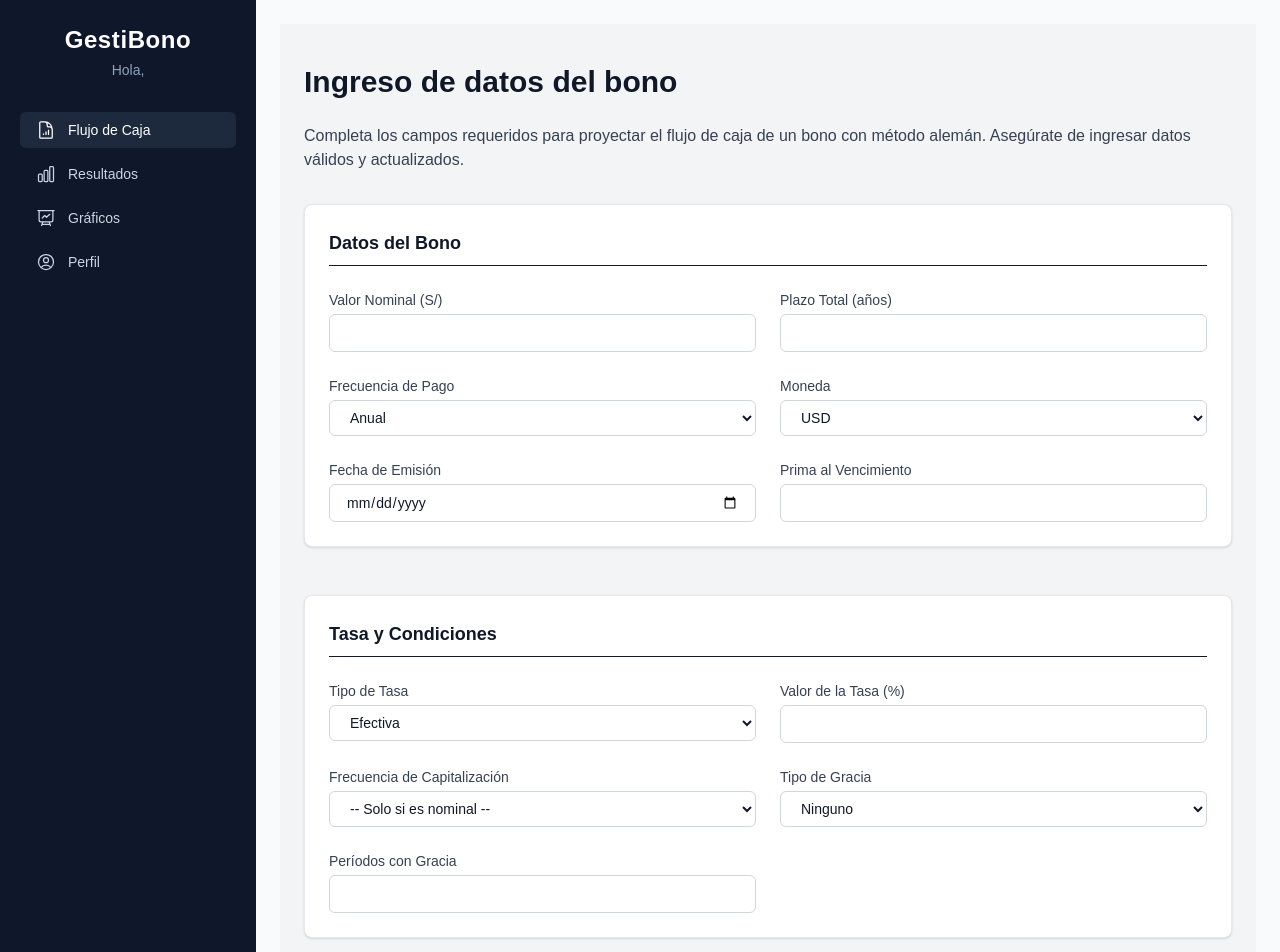
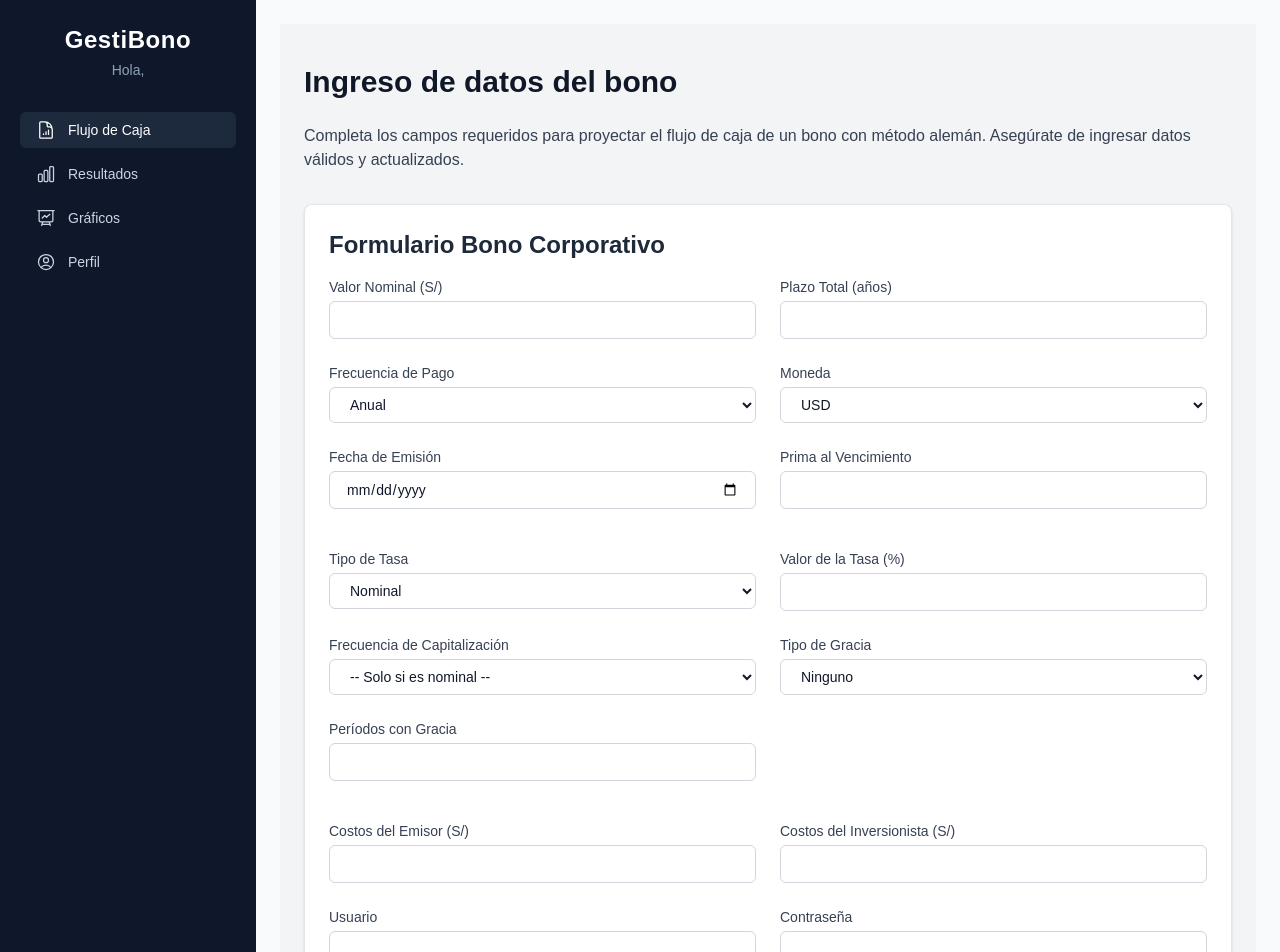
Before and after one commit to yorusaurio/gestibono-frontend, a Next.js app: page /dashboard/flujo in a window 1280 px wide. Shown: the top 952 px of the page. Built offline with nearby package versions, Linux system fonts and the light colour scheme.

Commit message:
feat: Add react-hook-form for form handling and validation in FormularioBono and PerfilPage components; create new FormularioBono2 component

```diff
--- a/package.json
+++ b/package.json
@@ -13,6 +13,7 @@
     "next": "15.3.1",
     "react": "^19.0.0",
     "react-dom": "^19.0.0",
+    "react-hook-form": "^7.56.3",
     "recharts": "^2.15.3"
   },
   "devDependencies": {
--- a/src/app/dashboard/flujo/page.js
+++ b/src/app/dashboard/flujo/page.js
@@ -2,6 +2,8 @@
 'use client'
 
 import FormularioBono from '@/components/FormularioBono'
+import FormularioBono2 from '@/components/FormularioBono2'
+
 
 export default function FlujoPage() {
   return (
--- a/src/app/dashboard/perfil/page.js
+++ b/src/app/dashboard/perfil/page.js
@@ -1,6 +1,7 @@
 'use client'
 
-import { useEffect, useState } from 'react'
+import { useEffect } from 'react'
+import { useForm } from 'react-hook-form'
 import {
   UserIcon,
   KeyIcon,
@@ -12,7 +13,15 @@ import {
 } from '@heroicons/react/24/outline'
 
 export default function PerfilPage() {
-  const [datos, setDatos] = useState({
+  const {
+    register,
+    handleSubmit,
+    setValue,
+    watch,
+    reset,
+    formState: { errors, isDirty, isSubmitSuccessful }
+  } = useForm({
+    defaultValues: {
       nombres: '',
       apellidos: '',
       dni: '',
@@ -24,51 +33,39 @@ export default function PerfilPage() {
       correo: '',
       telefono: '',
       direccion: ''
+    }
   })
 
-  const [original, setOriginal] = useState(null)
-  const [actualizado, setActualizado] = useState(false)
+  useEffect(() => {
+    const stored = sessionStorage.getItem('user')
+    if (stored) {
+      const parsed = JSON.parse(stored)
+      reset(parsed) // Inicializa los valores
+    }
+  }, [reset])
 
-  useEffect(() => {
-    const user = sessionStorage.getItem('user')
-    if (user) {
-      const parsed = JSON.parse(user)
-      setDatos(parsed)
-      setOriginal(parsed)
+  const onSubmit = (data) => {
+    sessionStorage.setItem('user', JSON.stringify(data))
   }
-  }, [])
-
-  const handleChange = (e) => {
-    const { name, value } = e.target
-    setDatos({ ...datos, [name]: value })
-    setActualizado(false)
-  }
-
-  const handleSubmit = (e) => {
-    e.preventDefault()
-    sessionStorage.setItem('user', JSON.stringify(datos))
-    setActualizado(true)
-  }
-
-  const sinCambios = JSON.stringify(datos) === JSON.stringify(original)
 
   const inputClass =
     'w-full border border-gray-300 pl-10 pr-3 py-2 rounded-md text-sm text-black focus:outline-none focus:ring-2 focus:ring-blue-500'
   const labelClass = 'block text-sm font-medium text-gray-800 mb-1'
 
-  const Field = ({ label, name, placeholder, icon: Icon, type = 'text', ...rest }) => (
+  const Field = ({ label, name, placeholder, icon: Icon, type = 'text', rules = {}, ...rest }) => (
     <div className="relative">
       <label className={labelClass}>{label}</label>
       <Icon className="h-5 w-5 text-gray-400 absolute left-3 top-9" />
       <input
         type={type}
-        name={name}
-        value={datos[name]}
-        onChange={handleChange}
         placeholder={placeholder}
-        className={inputClass}
+        className={`${inputClass} ${errors[name] ? 'border-red-500' : 'border-gray-300'}`}
+        {...register(name, rules)}
         {...rest}
       />
+      {errors[name] && (
+        <p className="text-red-600 text-xs mt-1">{errors[name]?.message}</p>
+      )}
     </div>
   )
 
@@ -81,24 +78,34 @@ export default function PerfilPage() {
           <p className="text-sm text-gray-600">Puedes modificar los datos registrados de tu tienda</p>
         </div>
 
-        {actualizado && (
+        {isSubmitSuccessful && (
           <div className="p-4 bg-green-100 text-green-800 text-sm rounded border border-green-200">
             ✅ Cambios guardados correctamente.
           </div>
         )}
 
-        <form onSubmit={handleSubmit} className="space-y-10">
+        <form onSubmit={handleSubmit(onSubmit)} className="space-y-10">
           {/* DATOS PERSONALES */}
           <section>
             <h3 className="text-lg font-semibold text-gray-700 mb-4">Datos del Representante</h3>
             <div className="grid grid-cols-1 md:grid-cols-3 gap-6">
-              <Field label="Nombres" name="nombres" placeholder="Juan Carlos" icon={UserIcon} />
-              <Field label="Apellidos" name="apellidos" placeholder="Rivera López" icon={UserIcon} />
-              <Field label="DNI" name="dni" placeholder="12345678" icon={IdentificationIcon} inputMode="numeric" maxLength={8} pattern="\d{8}" />
-              <Field label="Correo" name="correo" placeholder="correo@empresa.com" type="email" icon={EnvelopeIcon} />
-              <Field label="Teléfono" name="telefono" placeholder="987654321" icon={PhoneIcon} inputMode="numeric" maxLength={9} />
-              <Field label="Usuario" name="usuario" placeholder="usuario123" icon={UserIcon} />
-              <Field label="Contraseña" name="clave" placeholder="••••••••" type="password" icon={KeyIcon} />
+              <Field label="Nombres" name="nombres" placeholder="Juan Carlos" icon={UserIcon} rules={{ required: 'Campo requerido' }} />
+              <Field label="Apellidos" name="apellidos" placeholder="Rivera López" icon={UserIcon} rules={{ required: 'Campo requerido' }} />
+              <Field label="DNI" name="dni" placeholder="12345678" icon={IdentificationIcon} inputMode="numeric" maxLength={8} pattern="\d{8}" rules={{
+                required: 'Campo requerido',
+                minLength: { value: 8, message: 'Debe tener 8 dígitos' },
+                maxLength: { value: 8, message: 'Debe tener 8 dígitos' }
+              }} />
+              <Field label="Correo" name="correo" placeholder="correo@empresa.com" type="email" icon={EnvelopeIcon} rules={{
+                required: 'Campo requerido',
+                pattern: { value: /^[^\s@]+@[^\s@]+\.[^\s@]+$/, message: 'Correo inválido' }
+              }} />
+              <Field label="Teléfono" name="telefono" placeholder="987654321" icon={PhoneIcon} inputMode="numeric" maxLength={9} rules={{
+                required: 'Campo requerido',
+                minLength: { value: 7, message: 'Mínimo 7 dígitos' }
+              }} />
+              <Field label="Usuario" name="usuario" placeholder="usuario123" icon={UserIcon} rules={{ required: 'Campo requerido' }} />
+              <Field label="Contraseña" name="clave" type="password" placeholder="••••••••" icon={KeyIcon} rules={{ required: 'Campo requerido' }} />
             </div>
           </section>
 
@@ -106,19 +113,23 @@ export default function PerfilPage() {
           <section>
             <h3 className="text-lg font-semibold text-gray-700 mb-4">Datos de la Empresa</h3>
             <div className="grid grid-cols-1 md:grid-cols-3 gap-6">
-              <Field label="Nombre Comercial" name="tienda" placeholder="Tienda XYZ" icon={BuildingStorefrontIcon} />
-              <Field label="Razón Social" name="razon_social" placeholder="XYZ S.A.C." icon={UserIcon} />
-              <Field label="RUC" name="ruc" placeholder="20123456789" icon={IdentificationIcon} inputMode="numeric" maxLength={11} pattern="\d{11}" />
-              <Field label="Dirección" name="direccion" placeholder="Av. Principal 123" icon={MapPinIcon} />
+              <Field label="Nombre Comercial" name="tienda" placeholder="Tienda XYZ" icon={BuildingStorefrontIcon} rules={{ required: 'Campo requerido' }} />
+              <Field label="Razón Social" name="razon_social" placeholder="XYZ S.A.C." icon={UserIcon} rules={{ required: 'Campo requerido' }} />
+              <Field label="RUC" name="ruc" placeholder="20123456789" icon={IdentificationIcon} inputMode="numeric" maxLength={11} pattern="\d{11}" rules={{
+                required: 'Campo requerido',
+                minLength: { value: 11, message: 'Debe tener 11 dígitos' },
+                maxLength: { value: 11, message: 'Debe tener 11 dígitos' }
+              }} />
+              <Field label="Dirección" name="direccion" placeholder="Av. Principal 123" icon={MapPinIcon} rules={{ required: 'Campo requerido' }} />
             </div>
           </section>
 
           <div className="pt-4 border-t border-gray-200">
             <button
               type="submit"
-              disabled={sinCambios}
+              disabled={!isDirty}
               className={`w-full py-3 rounded text-white font-semibold text-lg transition ${
-                sinCambios ? 'bg-gray-400 cursor-not-allowed' : 'bg-blue-600 hover:bg-blue-700'
+                !isDirty ? 'bg-gray-400 cursor-not-allowed' : 'bg-blue-600 hover:bg-blue-700'
               }`}
             >
               Guardar Cambios
--- a/src/components/FormularioBono.jsx
+++ b/src/components/FormularioBono.jsx
@@ -1,185 +1,132 @@
 'use client'
 
-import { useState } from 'react'
+import { useForm } from 'react-hook-form'
 
 export default function FormularioBono() {
-  const [form, setForm] = useState({
-    valor_nominal: '',
-    plazo_total: '',
-    frecuencia_pago: '1',
-    tipo_tasa: 'Efectiva',
-    valor_tasa: '',
-    frecuencia_capitaliza: '',
-    moneda: 'USD',
-    tipo_gracia: 'Ninguno',
-    nro_periodos_gracia: '',
-    prima: '',
-    fecha_emision: '',
-    costos_emisor: '',
-    costos_inversionista: '',
-    usuario: '',
-    clave: '',
-    ruc_emisor: ''
-  })
+  const { register, handleSubmit, formState: { errors }, reset } = useForm()
 
-  const [errores, setErrores] = useState({})
-  const [exito, setExito] = useState(false)
-
-  const handleChange = (e) => {
-    const { name, value } = e.target
-    setForm({ ...form, [name]: value })
-    setErrores({ ...errores, [name]: '' })
-    setExito(false)
+  const onSubmit = (data) => {
+    console.log('✅ Formulario enviado:', data)
+    alert('Formulario enviado correctamente')
+    reset()
   }
 
-  const validate = () => {
-    const errores = {}
-    if (!form.valor_nominal) errores.valor_nominal = 'Campo obligatorio'
-    if (!form.plazo_total) errores.plazo_total = 'Campo obligatorio'
-    if (!form.valor_tasa) errores.valor_tasa = 'Campo obligatorio'
-    if (!form.fecha_emision) errores.fecha_emision = 'Fecha inválida'
-    if (!form.ruc_emisor || form.ruc_emisor.length !== 11) errores.ruc_emisor = 'Debe tener 11 dígitos'
-    return errores
-  }
+  const inputClass = (hasError) =>
+    `w-full px-4 py-2 border rounded-md text-sm text-gray-900 focus:outline-none focus:ring-2 ${
+      hasError ? 'border-red-500 ring-red-300' : 'border-gray-300 focus:ring-blue-500'
+    } transition`
 
-  const handleSubmit = (e) => {
-    e.preventDefault()
-    const valid = validate()
-    if (Object.keys(valid).length > 0) {
-      setErrores(valid)
-      return
-    }
-
-    console.log('Formulario válido:', form)
-    setExito(true)
-  }
-
-  const inputBase =
-    'w-full px-4 py-2 border rounded-md text-sm text-gray-900 focus:outline-none focus:ring-2 focus:ring-blue-500 transition'
-
-  const Field = ({ label, name, type = 'text', placeholder }) => (
-    <div>
-      <label className="block text-sm font-medium text-gray-700 mb-1">{label}</label>
-      <input
-        type={type}
-        name={name}
-        value={form[name]}
-        onChange={handleChange}
-        placeholder={placeholder}
-        className={`${inputBase} ${errores[name] ? 'border-red-500' : 'border-gray-300'}`}
-      />
-      {errores[name] && <p className="text-xs text-red-600 mt-1">{errores[name]}</p>}
-    </div>
-  )
-
-  const Select = ({ label, name, options }) => (
-    <div>
-      <label className="block text-sm font-medium text-gray-700 mb-1">{label}</label>
-      <select
-        name={name}
-        value={form[name]}
-        onChange={handleChange}
-        className={`${inputBase} ${errores[name] ? 'border-red-500' : 'border-gray-300'}`}
-      >
-        {options.map(([value, label]) => (
-          <option key={value} value={value}>{label}</option>
-        ))}
-      </select>
-    </div>
+  const Label = ({ children }) => (
+    <label className="block text-sm font-medium text-gray-700 mb-1">{children}</label>
   )
 
   return (
-    <form onSubmit={handleSubmit} className="space-y-12">
-      {/* SECCIÓN 1 */}
-      <section className="bg-white p-6 rounded-lg shadow border border-gray-200">
-        <h2 className="text-lg font-semibold text-gray-900 mb-6 border-b pb-2">Datos del Bono</h2>
-        <div className="grid grid-cols-1 sm:grid-cols-2 gap-6">
-          <Field label="Valor Nominal (S/)" name="valor_nominal" type="number" />
-          <Field label="Plazo Total (años)" name="plazo_total" type="number" />
-          <Select
-            label="Frecuencia de Pago"
-            name="frecuencia_pago"
-            options={[
-              ['1', 'Anual'],
-              ['2', 'Semestral'],
-              ['4', 'Trimestral'],
-              ['12', 'Mensual']
-            ]}
-          />
-          <Select
-            label="Moneda"
-            name="moneda"
-            options={[
-              ['USD', 'USD'],
-              ['PEN', 'PEN'],
-              ['EUR', 'EUR']
-            ]}
-          />
-          <Field label="Fecha de Emisión" name="fecha_emision" type="date" />
-          <Field label="Prima al Vencimiento" name="prima" type="number" />
+    <form onSubmit={handleSubmit(onSubmit)} className="space-y-10 bg-white p-6 rounded-lg shadow border border-gray-200">
+      <h2 className="text-2xl font-bold text-gray-800 mb-4">Formulario Bono Corporativo</h2>
+
+      {/* DATOS GENERALES */}
+      <section className="grid grid-cols-1 sm:grid-cols-2 gap-6">
+        <div>
+          <Label>Valor Nominal (S/)</Label>
+          <input type="number" {...register('valor_nominal', { required: true })} className={inputClass(errors.valor_nominal)} />
+        </div>
+        <div>
+          <Label>Plazo Total (años)</Label>
+          <input type="number" {...register('plazo_total', { required: true })} className={inputClass(errors.plazo_total)} />
+        </div>
+        <div>
+          <Label>Frecuencia de Pago</Label>
+          <select {...register('frecuencia_pago')} className={inputClass(false)}>
+            <option value="1">Anual</option>
+            <option value="2">Semestral</option>
+            <option value="4">Trimestral</option>
+            <option value="12">Mensual</option>
+          </select>
+        </div>
+        <div>
+          <Label>Moneda</Label>
+          <select {...register('moneda')} className={inputClass(false)}>
+            <option value="USD">USD</option>
+            <option value="PEN">PEN</option>
+            <option value="EUR">EUR</option>
+          </select>
+        </div>
+        <div>
+          <Label>Fecha de Emisión</Label>
+          <input type="date" {...register('fecha_emision', { required: true })} className={inputClass(errors.fecha_emision)} />
+        </div>
+        <div>
+          <Label>Prima al Vencimiento</Label>
+          <input type="number" {...register('prima')} className={inputClass(false)} />
         </div>
       </section>
 
-      {/* SECCIÓN 2 */}
-      <section className="bg-white p-6 rounded-lg shadow border border-gray-200">
-        <h2 className="text-lg font-semibold text-gray-900 mb-6 border-b pb-2">Tasa y Condiciones</h2>
-        <div className="grid grid-cols-1 sm:grid-cols-2 gap-6">
-          <Select
-            label="Tipo de Tasa"
-            name="tipo_tasa"
-            options={[
-              ['Nominal', 'Nominal'],
-              ['Efectiva', 'Efectiva']
-            ]}
-          />
-          <Field label="Valor de la Tasa (%)" name="valor_tasa" type="number" />
-          <Select
-            label="Frecuencia de Capitalización"
-            name="frecuencia_capitaliza"
-            options={[
-              ['', '-- Solo si es nominal --'],
-              ['1', 'Anual'],
-              ['2', 'Semestral'],
-              ['4', 'Trimestral'],
-              ['12', 'Mensual']
-            ]}
-          />
-          <Select
-            label="Tipo de Gracia"
-            name="tipo_gracia"
-            options={[
-              ['Ninguno', 'Ninguno'],
-              ['Total', 'Total'],
-              ['Parcial', 'Parcial']
-            ]}
-          />
-          <Field label="Períodos con Gracia" name="nro_periodos_gracia" type="number" />
+      {/* TASA Y GRACIA */}
+      <section className="grid grid-cols-1 sm:grid-cols-2 gap-6">
+        <div>
+          <Label>Tipo de Tasa</Label>
+          <select {...register('tipo_tasa')} className={inputClass(false)}>
+            <option value="Nominal">Nominal</option>
+            <option value="Efectiva">Efectiva</option>
+          </select>
+        </div>
+        <div>
+          <Label>Valor de la Tasa (%)</Label>
+          <input type="number" {...register('valor_tasa', { required: true })} className={inputClass(errors.valor_tasa)} />
+        </div>
+        <div>
+          <Label>Frecuencia de Capitalización</Label>
+          <select {...register('frecuencia_capitaliza')} className={inputClass(false)}>
+            <option value="">-- Solo si es nominal --</option>
+            <option value="1">Anual</option>
+            <option value="2">Semestral</option>
+            <option value="4">Trimestral</option>
+            <option value="12">Mensual</option>
+          </select>
+        </div>
+        <div>
+          <Label>Tipo de Gracia</Label>
+          <select {...register('tipo_gracia')} className={inputClass(false)}>
+            <option value="Ninguno">Ninguno</option>
+            <option value="Total">Total</option>
+            <option value="Parcial">Parcial</option>
+          </select>
+        </div>
+        <div>
+          <Label>Períodos con Gracia</Label>
+          <input type="number" {...register('nro_periodos_gracia')} className={inputClass(false)} />
         </div>
       </section>
 
-      {/* SECCIÓN 3 */}
-      <section className="bg-white p-6 rounded-lg shadow border border-gray-200">
-        <h2 className="text-lg font-semibold text-gray-900 mb-6 border-b pb-2">Costos y Usuario</h2>
-        <div className="grid grid-cols-1 sm:grid-cols-2 gap-6">
-          <Field label="Costos del Emisor (S/)" name="costos_emisor" type="number" />
-          <Field label="Costos del Inversionista (S/)" name="costos_inversionista" type="number" />
-          <Field label="Usuario" name="usuario" />
-          <Field label="Contraseña" name="clave" type="password" />
-          <Field label="RUC del Emisor" name="ruc_emisor" />
+      {/* COSTOS Y DATOS DE USUARIO */}
+      <section className="grid grid-cols-1 sm:grid-cols-2 gap-6">
+        <div>
+          <Label>Costos del Emisor (S/)</Label>
+          <input type="number" {...register('costos_emisor')} className={inputClass(false)} />
+        </div>
+        <div>
+          <Label>Costos del Inversionista (S/)</Label>
+          <input type="number" {...register('costos_inversionista')} className={inputClass(false)} />
+        </div>
+        <div>
+          <Label>Usuario</Label>
+          <input type="text" {...register('usuario')} className={inputClass(false)} />
+        </div>
+        <div>
+          <Label>Contraseña</Label>
+          <input type="password" {...register('clave')} className={inputClass(false)} />
+        </div>
+        <div>
+          <Label>RUC del Emisor</Label>
+          <input type="text" {...register('ruc_emisor', { required: true, minLength: 11, maxLength: 11 })} className={inputClass(errors.ruc_emisor)} />
         </div>
       </section>
 
-      {/* Botón */}
+      {/* BOTÓN */}
       <div className="text-right">
-        <button
-          type="submit"
-          className="bg-blue-600 hover:bg-blue-700 text-white font-medium px-6 py-2 rounded-md transition"
-        >
+        <button type="submit" className="bg-blue-600 hover:bg-blue-700 text-white font-semibold px-6 py-2 rounded-md transition">
           Calcular Flujo
         </button>
-        {exito && (
-          <p className="text-green-600 text-sm mt-2">Datos enviados correctamente ✅</p>
-        )}
       </div>
     </form>
   )
--- /dev/null
+++ b/src/components/FormularioBono2.jsx
@@ -0,0 +1,60 @@
+'use client'
+
+import { useState } from 'react'
+
+export default function FormularioBono2() {
+  const [form, setForm] = useState({
+    valor_nominal: '',
+    nombre: ''
+  })
+
+  const handleChange = (e) => {
+    const { name, value } = e.target
+    console.log(`[Cambio en ${name}]:`, value)
+    setForm((prev) => ({ ...prev, [name]: value }))
+  }
+
+  const handleSubmit = (e) => {
+    e.preventDefault()
+    console.log('Formulario de prueba enviado:', form)
+  }
+
+  return (
+    <form onSubmit={handleSubmit} className="bg-white p-6 rounded shadow max-w-md mx-auto space-y-4">
+      <h2 className="text-xl font-bold text-gray-900 mb-4">Formulario de Prueba</h2>
+
+      {/* Campo numérico */}
+      <div>
+        <label className="block text-sm font-medium text-gray-700 mb-1">Valor Nominal (S/)</label>
+        <input
+          type="number"
+          name="valor_nominal"
+          value={form.valor_nominal}
+          onChange={handleChange}
+          className="w-full px-4 py-2 border border-gray-300 rounded text-sm focus:outline-none focus:ring-2 focus:ring-blue-500"
+          placeholder="Ej. 10000"
+        />
+      </div>
+
+      {/* Campo de texto */}
+      <div>
+        <label className="block text-sm font-medium text-gray-700 mb-1">Nombre del bono</label>
+        <input
+          type="text"
+          name="nombre"
+          value={form.nombre}
+          onChange={handleChange}
+          className="w-full px-4 py-2 border border-gray-300 rounded text-sm focus:outline-none focus:ring-2 focus:ring-blue-500"
+          placeholder="Ej. Bono Empresa"
+        />
+      </div>
+
+      <button
+        type="submit"
+        className="w-full bg-blue-600 text-white py-2 rounded hover:bg-blue-700 transition"
+      >
+        Enviar
+      </button>
+    </form>
+  )
+}
```
Also changed, not shown: 1 other file (tests, documents, lock files or other folders). Lines whose indentation alone changed are shown as unchanged.
